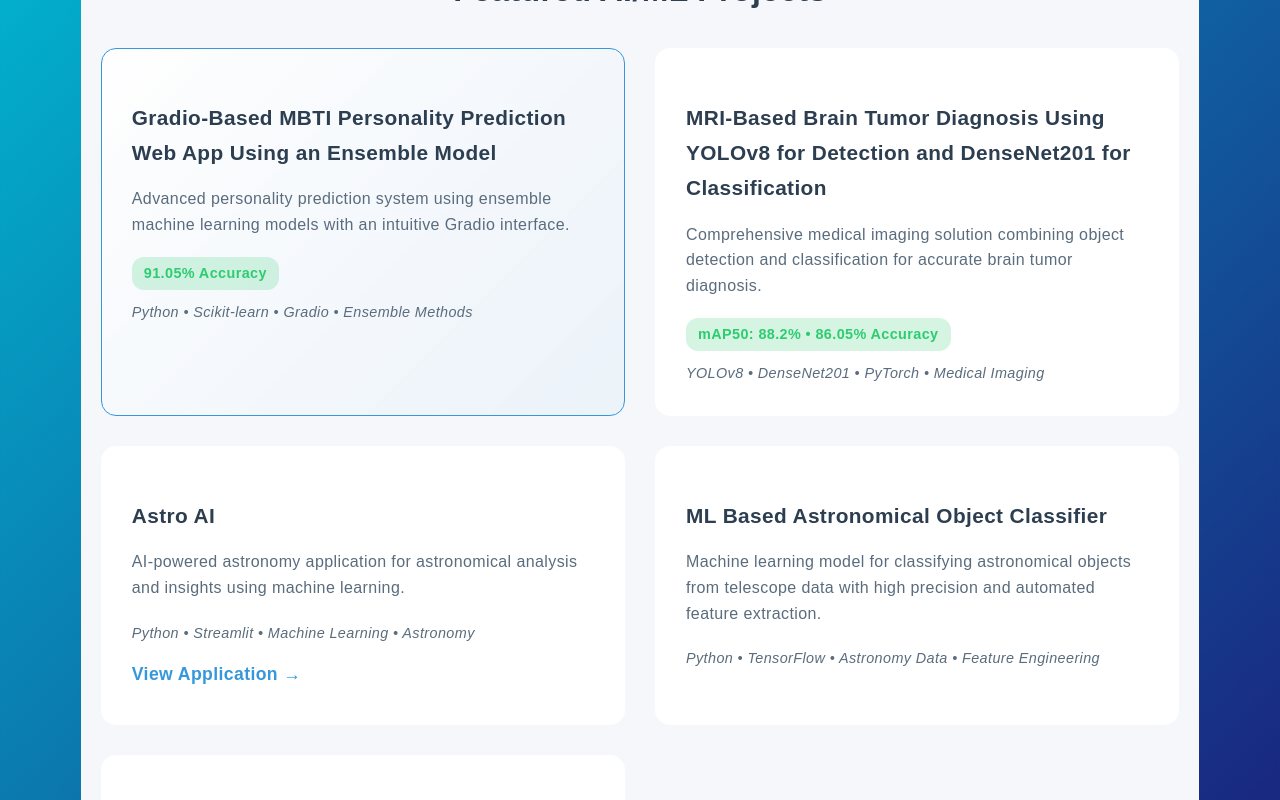
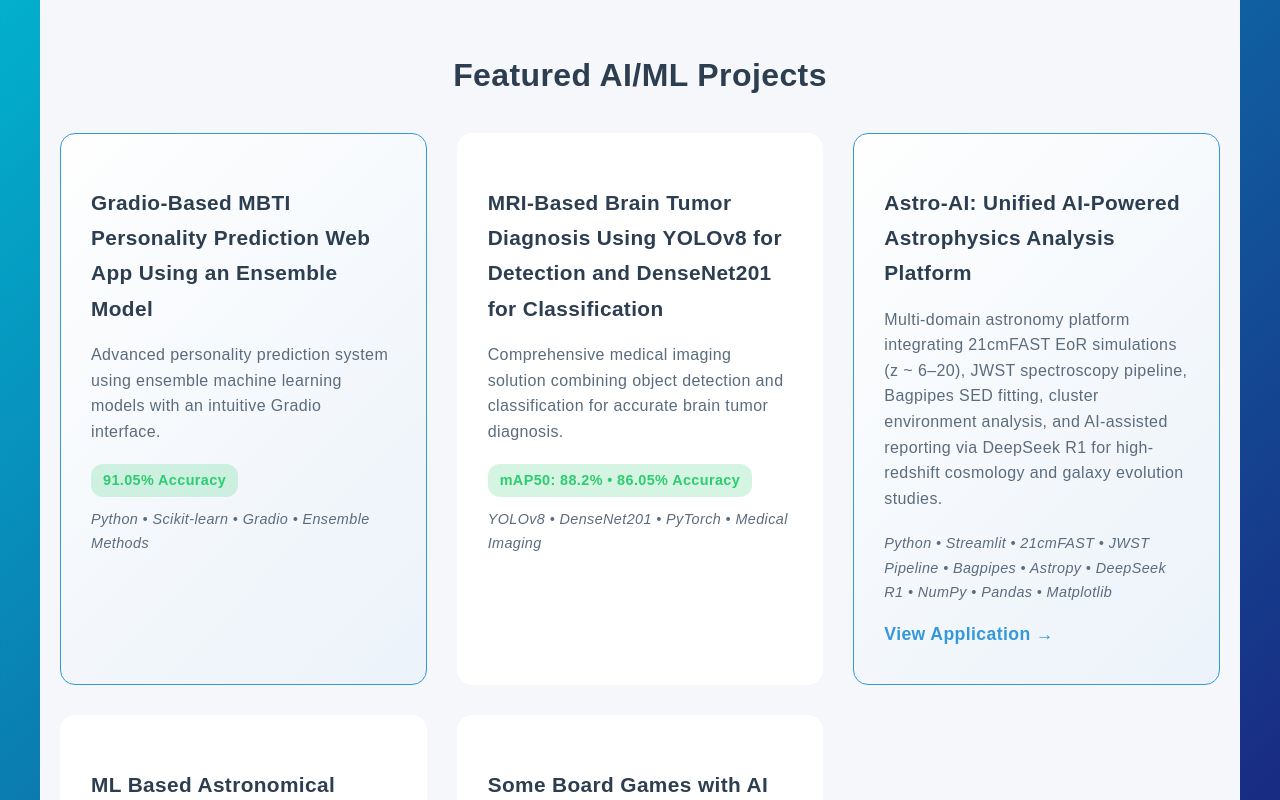
Before and after one commit to Red1-Rahman/Redwan-Rahman-Portfolio, a React (Create React App) app: page /ai-ml in a window 1280 px wide. Shown: the part 1380-2180 px from the top of the page. Built offline with nearby package versions, Linux system fonts and the light colour scheme.

Commit message:
Update Astro-AI project description with comprehensive platform details

```diff
--- a/src/App.tsx
+++ b/src/App.tsx
@@ -236,8 +236,17 @@ const handleCVDownload = useCallback((type: string) => {
               rel="noopener noreferrer"
               className="project-link"
             >
-              Astro AI
+              Astro-AI: Unified AI-Powered Astrophysics Analysis Platform
             </a>
+            <br />
+            <strong>Integrated platform for 21cmFAST EoR simulations, JWST spectroscopy, Bagpipes SED fitting, and AI-driven report generation</strong>
+            <br />
+            <span className="project-badge">Python</span>
+            <span className="project-badge">Streamlit</span>
+            <span className="project-badge">21cmFAST</span>
+            <span className="project-badge">JWST Pipeline</span>
+            <span className="project-badge">Bagpipes</span>
+            <span className="project-badge">DeepSeek R1</span>
           </li>
           <li>ML based astronomical object classifier</li>
           <li>
--- a/src/pages/AiMlDeveloper.tsx
+++ b/src/pages/AiMlDeveloper.tsx
@@ -100,11 +100,18 @@ const AiMlDeveloper: React.FC = () => {
                 <span className="tech-used">YOLOv8 • DenseNet201 • PyTorch • Medical Imaging</span>
               </div>
             </div>
-            <div className="project-card">
-              <h3>Astro AI</h3>
-              <p>AI-powered astronomy application for astronomical analysis and insights using machine learning.</p>
+            <div className="project-card featured">
+              <h3>Astro-AI: Unified AI-Powered Astrophysics Analysis Platform</h3>
+              <p>
+                Multi-domain astronomy platform integrating 21cmFAST EoR simulations (z ~ 6–20), JWST spectroscopy pipeline,
+                Bagpipes SED fitting, cluster environment analysis, and AI-assisted reporting via DeepSeek R1 for high-redshift
+                cosmology and galaxy evolution studies.
+              </p>
               <div className="project-stats">
-                <span className="tech-used">Python • Streamlit • Machine Learning • Astronomy</span>
+                <span className="tech-used">
+                  Python • Streamlit • 21cmFAST • JWST Pipeline • Bagpipes • Astropy •
+                  DeepSeek R1 • NumPy • Pandas • Matplotlib
+                </span>
               </div>
               <a
                 href="https://r3ns-astro-ai.streamlit.app/"
```
